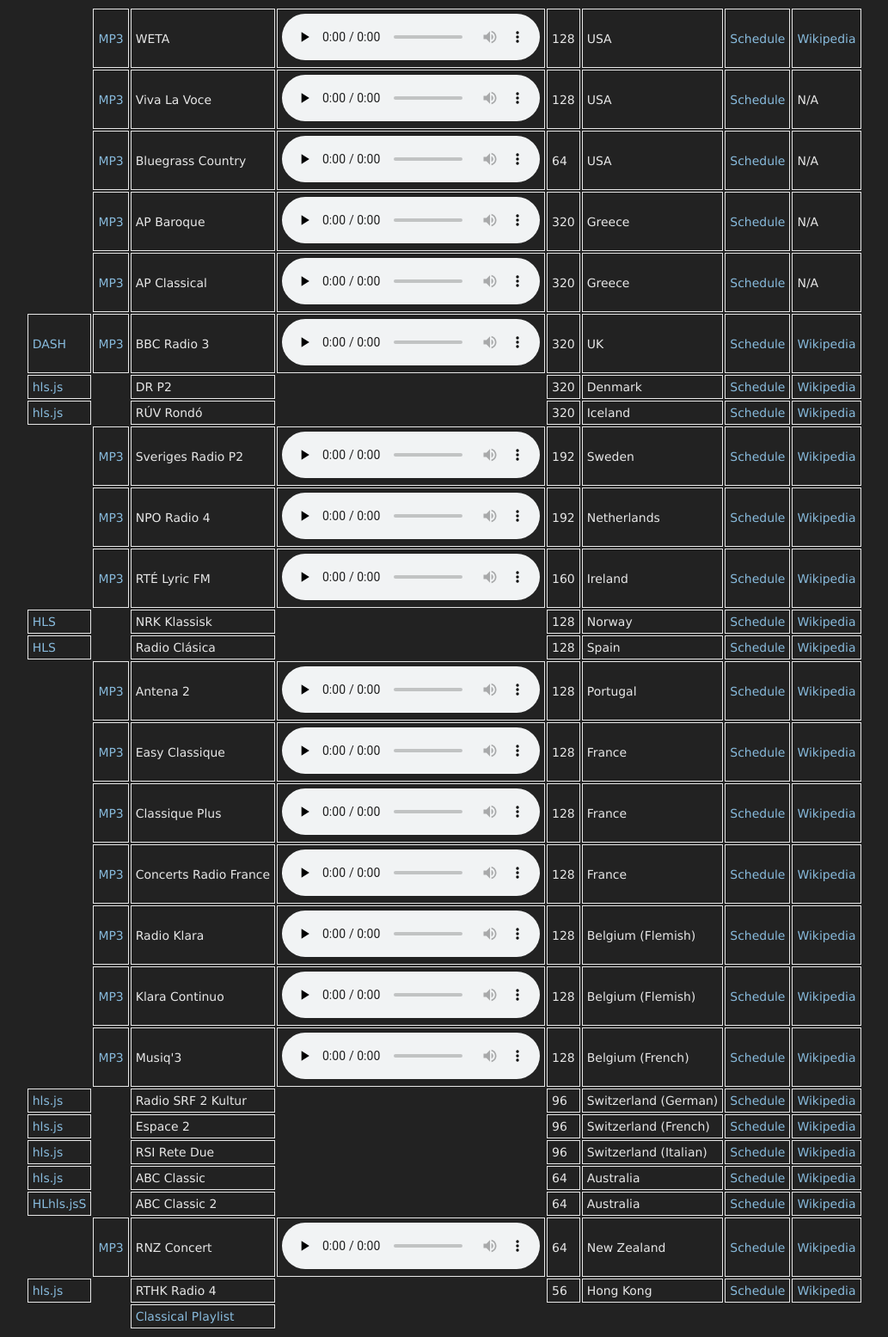
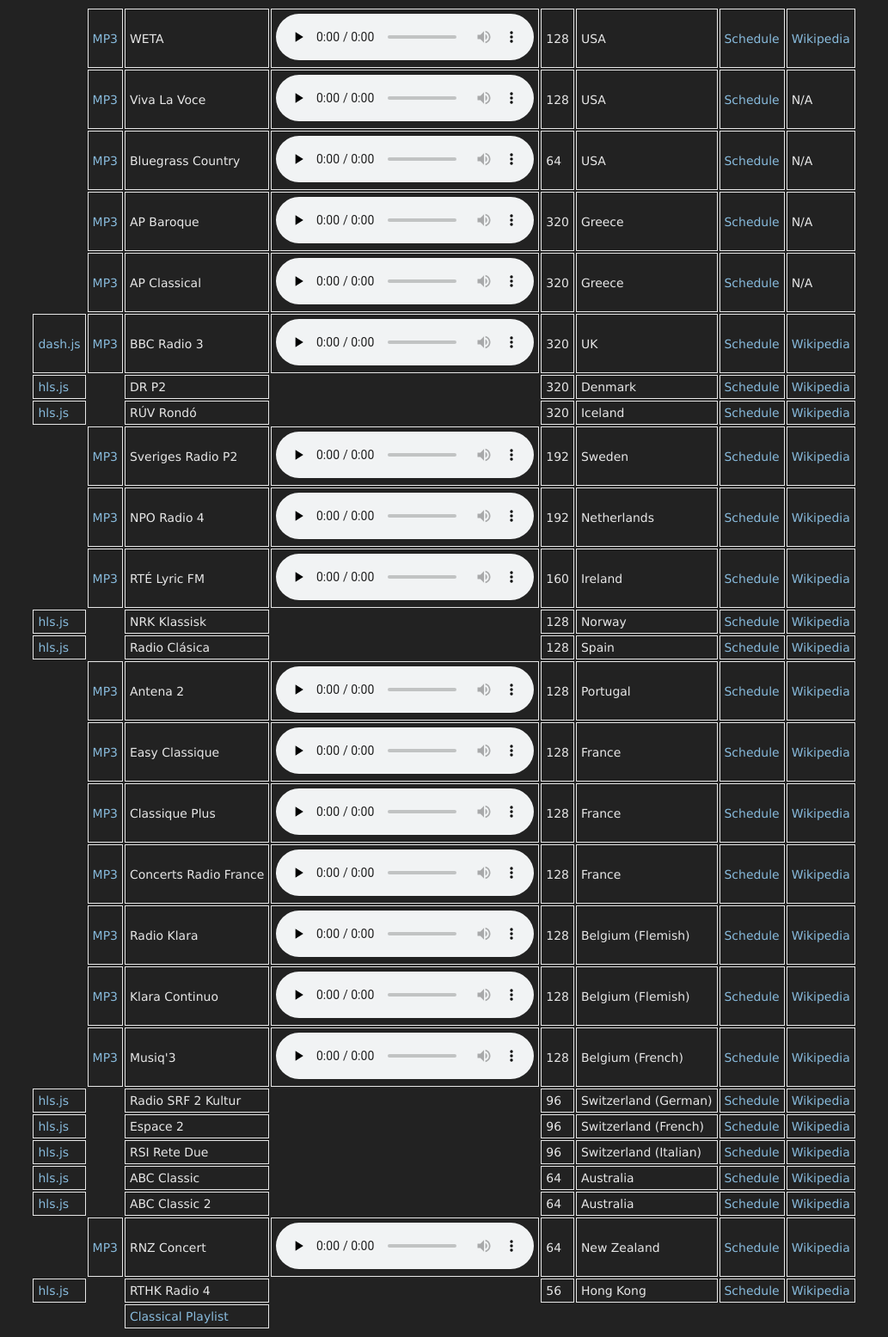
Before and after one commit to danburd/danburd.github.io, a Jekyll site: the page classical.html, which Jekyll copies as it is, in a window 1280 px wide. Shown: the whole page at 86% size, without its empty margins (125-1158 px from the left). Built offline with Jekyll 4.4.1, drawn with Linux system fonts in a browser that asks for light colours.

Commit message:
Update classical.html

```diff
--- a/classical.html
+++ b/classical.html
@@ -59,7 +59,7 @@
    <td>N/A</td>
   </tr>
   <tr>
-    <td><a href="/dashjsaudio.html?stream=/mpd/bbc_radio_three.mpd">DASH</a></td>
+    <td><a href="/dashjsaudio.html?stream=/mpd/bbc_radio_three.mpd">dash.js</a></td>
     <td><a href="http://bbcmedia.ic.llnwd.net/stream/bbcmedia_radio3_mf_p">MP3</a></td>
     <td>BBC Radio 3</td>
     <td><audio controls preload="none"><source src="http://bbcmedia.ic.llnwd.net/stream/bbcmedia_radio3_mf_p" type="audio/mpeg"></audio></td>
@@ -119,7 +119,7 @@
    <td><a href="https://en.wikipedia.org/wiki/RT%C3%89_lyric_fm">Wikipedia</a></td>
   </tr>
   <tr>
-   <td><a href="/hlsjsaudio.html?stream=https://nrk-klassisk.akamaized.net/42/0/hls/nrk-klassisk/playlist.m3u8">HLS</a></td>
+   <td><a href="/hlsjsaudio.html?stream=https://nrk-klassisk.akamaized.net/42/0/hls/nrk-klassisk/playlist.m3u8">hls.js</a></td>
    <td></td>
    <td>NRK Klassisk</td>
    <td></td>
@@ -129,7 +129,7 @@
    <td><a href="https://en.wikipedia.org/wiki/NRK_Klassisk">Wikipedia</a></td>
   </tr>
   <tr>
-   <td><a href="/hlsjsaudio.html?stream=http://hlsliveamdgl0-lh.akamaihd.net/i/rnerc_1@586399/master.m3u8">HLS</a></td>
+   <td><a href="/hlsjsaudio.html?stream=http://hlsliveamdgl0-lh.akamaihd.net/i/rnerc_1@586399/master.m3u8">hls.js</a></td>
    <td></td>
    <td>Radio Clásica</td>
    <td></td>
@@ -249,7 +249,7 @@
    <td><a href="https://en.wikipedia.org/wiki/ABC_Classic">Wikipedia</a></td>
   </tr>
   <tr>
-   <td><a href="/hlsjsaudio.html?stream=https://abcradiolivehls-lh.akamaihd.net/i/classic2_1@327291/master.m3u8">HLhls.jsS</a></td>
+   <td><a href="/hlsjsaudio.html?stream=https://abcradiolivehls-lh.akamaihd.net/i/classic2_1@327291/master.m3u8">hls.js</a></td>
    <td></td>
    <td>ABC Classic 2</td>
    <td></td>
```
